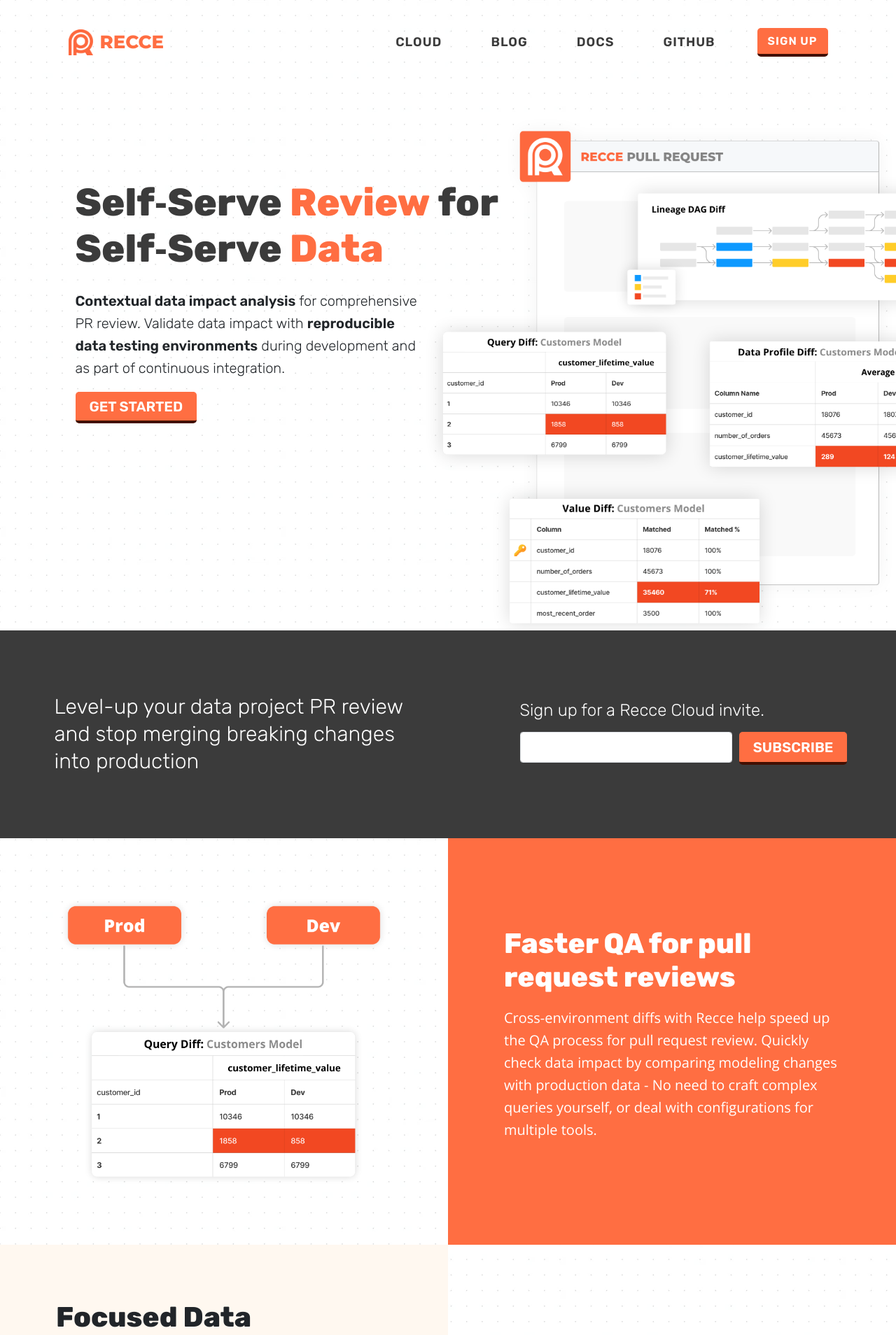
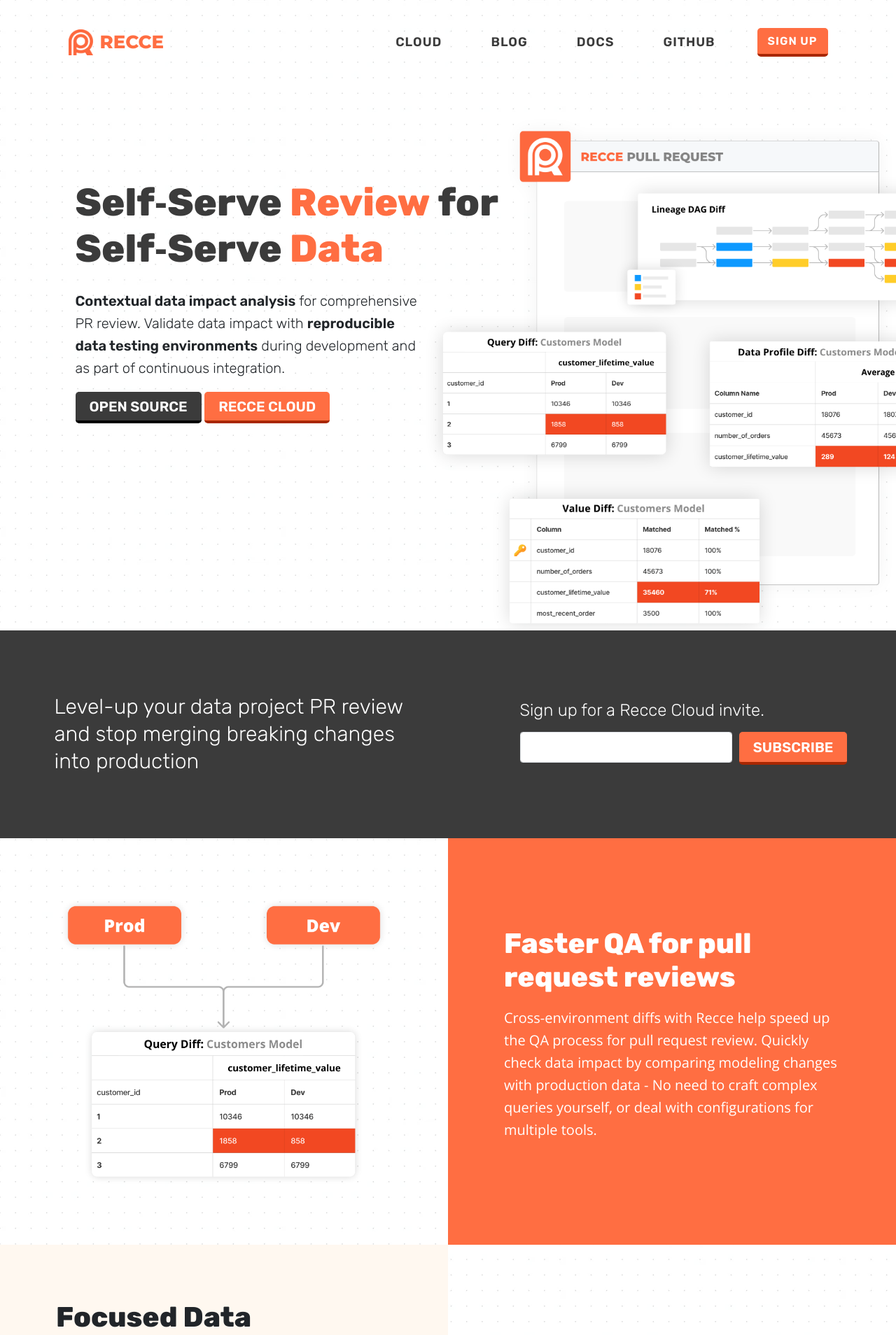
Before and after one commit to DataRecce/recce-documentation, an MkDocs documentation site: the page built from docs/index.md, in a window 1280 px wide. Shown: the top 1908 px of the page at 70% size. Built offline with MkDocs 1.6.1 and Material for MkDocs 9.7.7, drawn with Linux system fonts in a browser that asks for light colours; comment, search, counter and statistics services are not loaded.

Commit message:
optimized/organized images

```diff
--- a/material/overrides/cloud.html
+++ b/material/overrides/cloud.html
@@ -10,7 +10,7 @@
 
           <div class="message">
             <h3>Recce Cloud</h3>
-            <h1>Collaborative data review<br /> for dbt projects</h1>
+            <h1>Collaborative data&nbsp;review<br /> for dbt projects</h1>
 
             <h2><strong>Bring data teams and stakeholders together</strong> to define 'data correctness' with collaborative checks and an <strong>interactive PR review process</strong>
             </h2>
@@ -18,7 +18,7 @@
             <a href="#signup" class="btn btn-primary btn-large">Early Access</a>
           </div>
           <div class="featured-image">
-            <img src="/assets/images/people-2-fs8.png" />
+            <img src="/assets/images/landing/cloud/data-team.png" />
           </div>
 
         </div>
@@ -111,7 +111,7 @@
     <div class="feature">
         <div class="feature-image ">
           <div class="feature-image-holder">
-            <img src="/assets/images/review-together.png" />
+            <img src="/assets/images/landing/cloud/review-together.png" />
           </div>
         </div>
 
@@ -127,7 +127,7 @@
     <div class="feature">
         <div class="feature-image">
           <div class="feature-image-holder">
-            <img src="/assets/images/continue.png" />
+            <img src="/assets/images/landing/cloud/continue.png" />
           </div>
         </div>
 
@@ -141,9 +141,9 @@
 
 
     <div class="feature">
-        <div class="feature-image overlap">
+        <div class="feature-image">
           <div class="feature-image-holder">
-            <img src="/assets/images/cloud-review.png" />
+            <img src="/assets/images/landing/cloud/cloud-review.png" />
           </div>
         </div>
 
@@ -159,7 +159,7 @@
     <div class="feature">
         <div class="feature-image">
           <div class="feature-image-holder">
-            <img src="/assets/images/approve-checks.png" />
+            <img src="/assets/images/landing/cloud/approve-checks.png" />
           </div>
         </div>
 
--- a/material/overrides/home.html
+++ b/material/overrides/home.html
@@ -12,10 +12,12 @@
             <h2><strong>Contextual data impact analysis</strong> for comprehensive PR review. Validate data impact with <strong>reproducible data testing environments</strong> during development and as part of continuous integration.
             </h2>
 
-            <a href="/docs/get-started/" class="btn btn-primary btn-large">Get Started</a>
+            <a href="/docs/get-started/" class="btn btn-secondary btn-large">Open Source</a>
+
+            <a href="/cloud/" class="btn btn-primary btn-large">Recce Cloud</a>
           </div>
           <div class="featured-image">
-            <img src="/assets/images/featured_image.png" />
+            <img src="/assets/images/landing/home/featured_image.png" />
           </div>
 
         </div>
@@ -81,7 +83,7 @@
       <div class="feature">
           <div class="feature-image">
             <div class="feature-image-holder">
-              <img src="assets/images/cross-env.png" />
+              <img src="assets/images/landing/home/cross-env.png" />
             </div>
           </div>
 
@@ -97,7 +99,7 @@
       <div class="feature">
           <div class="feature-image">
             <div class="feature-image-holder">
-              <img src="assets/images/diffs.png" />
+              <img src="assets/images/landing/home/diffs.png" />
             </div>
           </div>
 
@@ -113,7 +115,7 @@
       <div class="feature">
           <div class="feature-image overlap">
             <div class="feature-image-holder">
-              <img src="assets/images/recce-pr-comment-fs8.png" />
+              <img src="assets/images/landing/home/recce-pr-comment.png" />
             </div>
           </div>
 
```
Also changed, not shown: docs/assets/images/cross-env.png (deleted), docs/assets/images/diffs.png (deleted), docs/assets/images/featured_image.png (deleted), docs/assets/images/landing/cloud/approve-checks.png (renamed from docs/assets/images/approve-checks.png), docs/assets/images/landing/cloud/cloud-review.png (renamed from docs/assets/images/cloud-review.png), docs/assets/images/landing/cloud/continue.png (renamed from docs/assets/images/continue.png), docs/assets/images/landing/cloud/data-team.png (added), docs/assets/images/landing/cloud/review-together.png (renamed from docs/assets/images/review-together.png), docs/assets/images/landing/home/cross-env.png (added), docs/assets/images/landing/home/diffs.png (added), docs/assets/images/landing/home/featured_image.png (added), docs/assets/images/landing/home/recce-pr-comment.png (renamed from docs/assets/images/recce-pr-comment-fs8.png), docs/assets/images/people-2-fs8.png (deleted), docs/styles/home.css, 2 other files.
